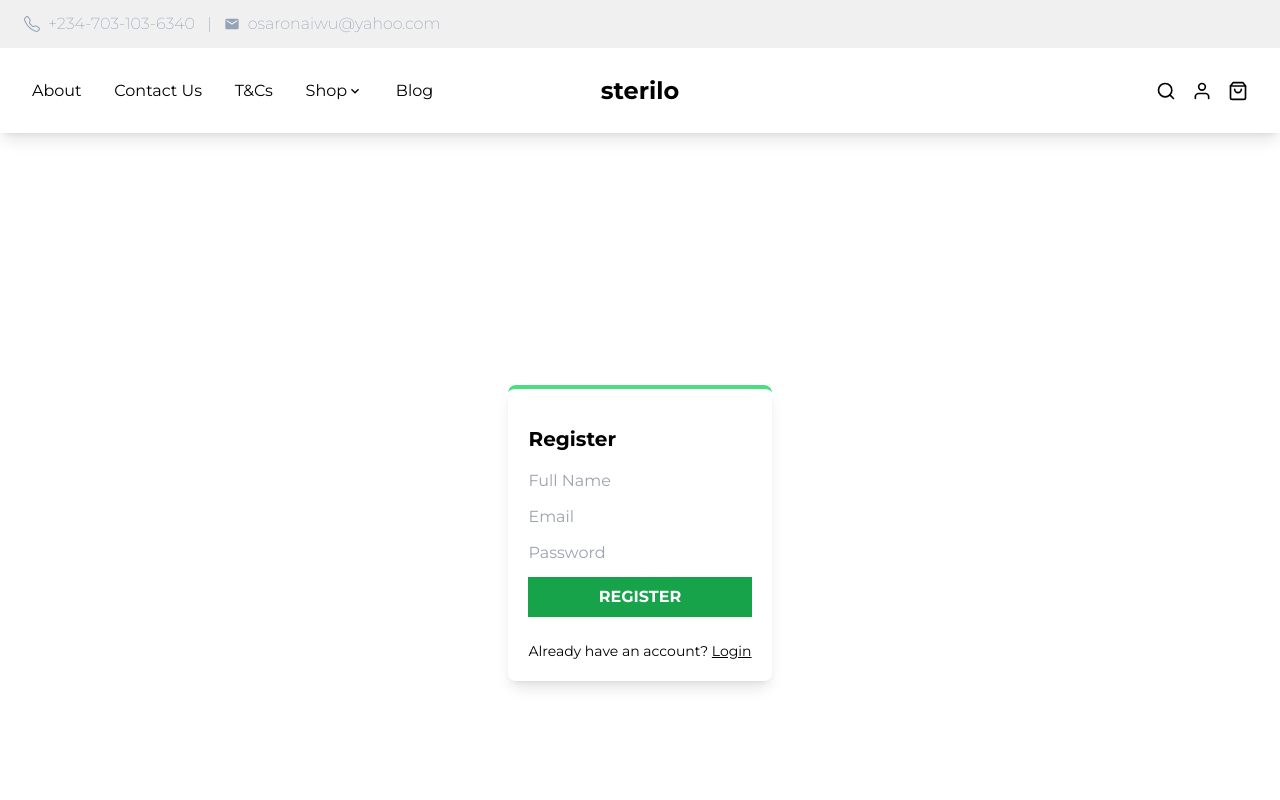
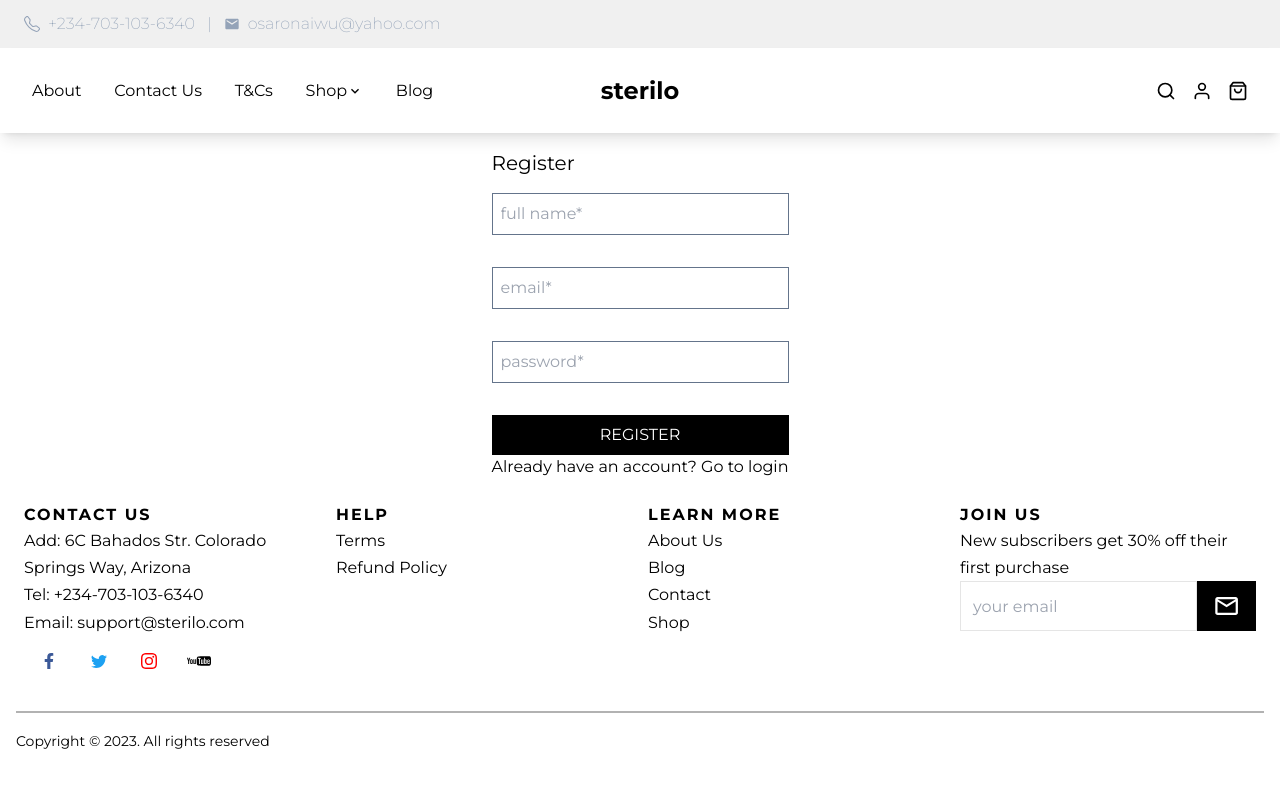
Before and after one commit to osaroDEV/online-store, a Next.js app: page /register in a window 1280 px wide. Shown: the top 800 px of the page. Built offline with nearby package versions, Linux system fonts and the light colour scheme; no server answers.

Commit message:
refactor RegisterForm component

```diff
--- a/components/Login.jsx
+++ /dev/null
@@ -1,22 +0,0 @@
-import React from 'react';
-
-const Login = () => {
-  return (
-    <main className='fixed top-0 left-0 h-[100vh] w-[100vw] flex justify-center items-center bg-[rgba(32,32,32,0.6)]'>
-      <div className='flex w-[90vw] smm:w-[70vw] sml:w-[60vw] md:w-[70vw] h-[50vh]'>
-        <section className='hidden md:block w-[50%] h-full bg-[#E1E9F2]'></section>
-        <section className='relative flex flex-col justify-around w-full md:w-[50%] bg-white p-6  h-full'>
-          <h2 className='text-[24px] md:text-2xl text-center'>
-            Join house sterilo
-          </h2>
-          <p className='text-[16px] md:text-[16px] text-slate-500 text-center'>
-            Sign up for our Login and receive updates you&#39;re looking for:
-            interior deco inspiration, discounts and latest trends
-          </p>
-        </section>
-      </div>
-    </main>
-  );
-};
-
-export default Login;
--- a/components/RegisterForm.jsx
+++ b/components/RegisterForm.jsx
@@ -61,26 +61,41 @@ export default function RegisterForm() {
   };
 
   return (
-    <div className='grid place-items-center h-screen'>
-      <div className='shadow-lg p-5 rounded-lg border-t-4 border-green-400'>
-        <h1 className='text-xl font-bold my-4'>Register</h1>
-        <form onSubmit={handleSubmit} className='flex flex-col gap-3'>
+    <section className='flex justify-center items-center'>
+      <div>
+        <h2 className='text-xl m-[1rem_0]'>Register</h2>
+        <form onSubmit={handleSubmit} className='flex flex-col gap-4'>
+          <div>
             <input
+              type='text'
               onChange={(e) => setName(e.target.value)}
+              placeholder='full name*'
+              required
+              className='border border-slate-500 outline-black mb-4 p-2 w-full'
+            />
+          </div>
+          <div>
+            <input
               type='text'
-            placeholder='Full Name'
+              onChange={(e) => setEmail(e.target.value)}
+              placeholder='email*'
+              required
+              className='border border-slate-500 outline-black mb-4 p-2 w-full'
             />
+          </div>
+          <div>
             <input
-            onChange={(e) => setEmail(e.target.value)}
-            type='text'
-            placeholder='Email'
+              type='password'
+              onChange={(e) => setPassword(e.target.value)}
+              placeholder='password*'
+              required
+              className='border border-slate-500 outline-black mb-4 p-2 w-full'
             />
-          <input
-            onChange={(e) => setPassword(e.target.value)}
-            type='password'
-            placeholder='Password'
-          />
-          <button className='bg-green-600 text-white font-bold cursor-pointer px-6 py-2'>
+          </div>
+          <button
+            type='submit'
+            className='block bg-black text-white w-full h-[40px]'
+          >
             REGISTER
           </button>
           {error && (
@@ -88,11 +103,11 @@ export default function RegisterForm() {
               {error}
             </div>
           )}
-          <Link className='text-sm mt-3 text-right' href={'/account'}>
-            Already have an account? <span className='underline'>Login</span>
-          </Link>
         </form>
+        <span>
+          Already have an account? Go to <Link href={'/account'}>login</Link>
+        </span>
       </div>
-    </div>
+    </section>
   );
 }
```
Lines whose indentation alone changed are shown as unchanged.
